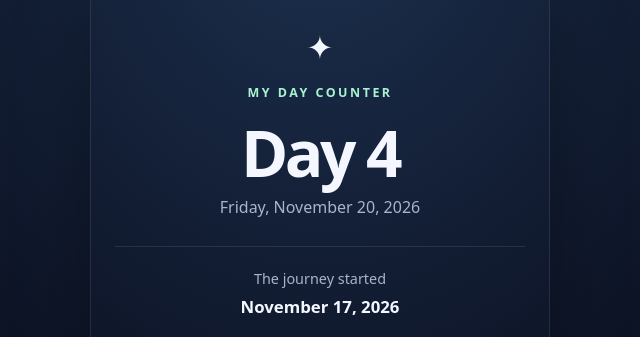
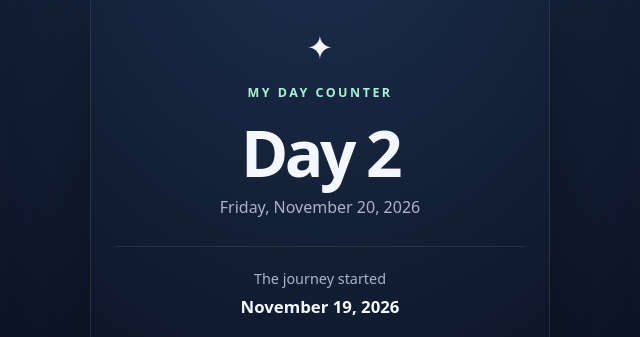
Before and after one commit to nagavenkateshgavini/day-counter, a plain HTML site: page index.html in a window 1280 px wide. Shown: the part 131-468 px from the top of the page, 320-960 px from the left. Drawn offline with Linux system fonts and the light colour scheme.

Commit message:
Reset day counter to November 19, 2026

```diff
--- a/index.html
+++ b/index.html
@@ -30,13 +30,13 @@
     <div class="date" id="today">Loading today's date…</div>
     <div class="rule"></div>
     <div class="label">The journey started</div>
-    <div class="start" id="start-date">November 17, 2026</div>
+    <div class="start" id="start-date">November 19, 2026</div>
     <div class="best-streak"><div class="label">Previous best streak</div><div class="best-number">25 days</div></div>
     <p class="note">Every new calendar day brings a new number.<br>You don't need to open this page for it to keep counting.</p>
   </main>
   <script>
     // Day 1 is the start date. Change this date if you'd like a different starting point.
-    const START_DATE = "2026-11-17";
+    const START_DATE = "2026-11-19";
     const [year, month, day] = START_DATE.split("-").map(Number);
     const start = new Date(year, month - 1, day);
     const today = new Date();
```
